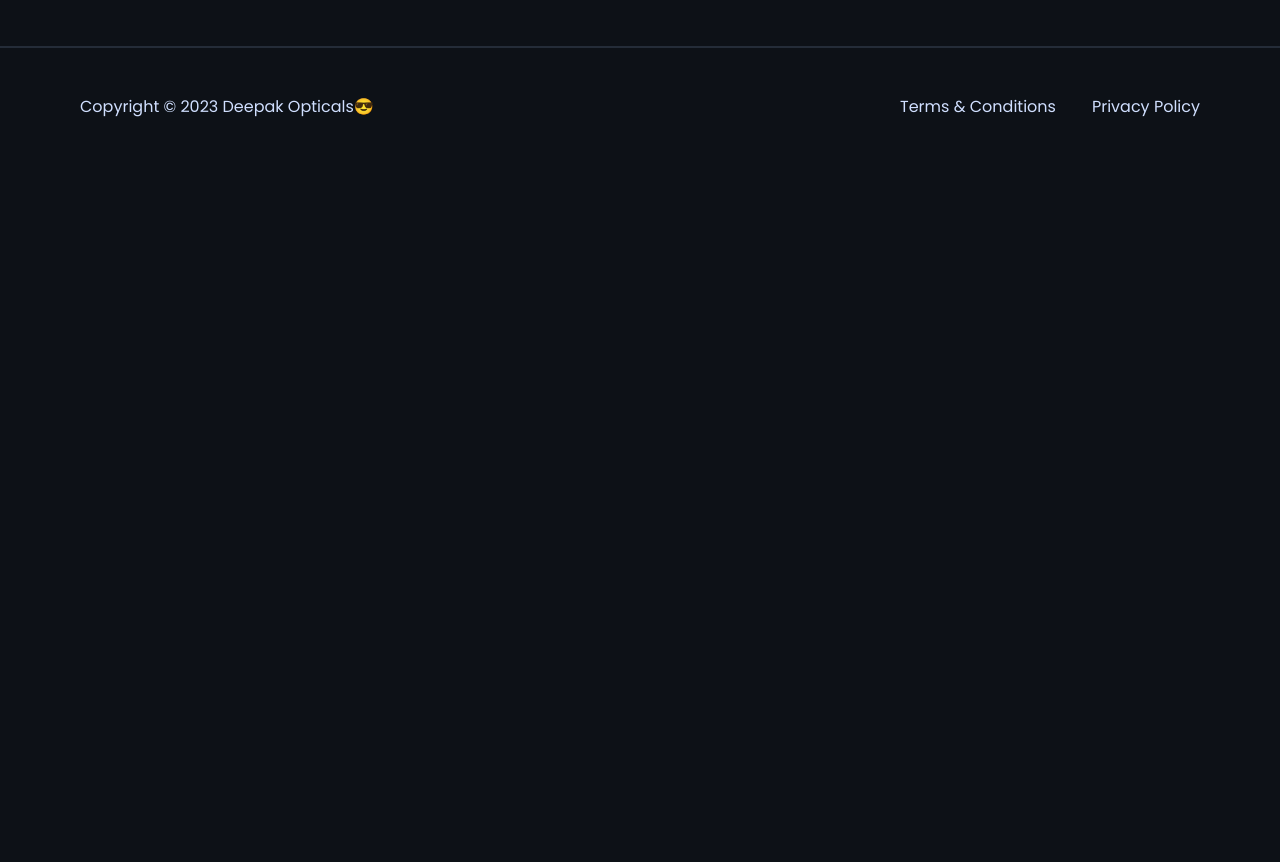
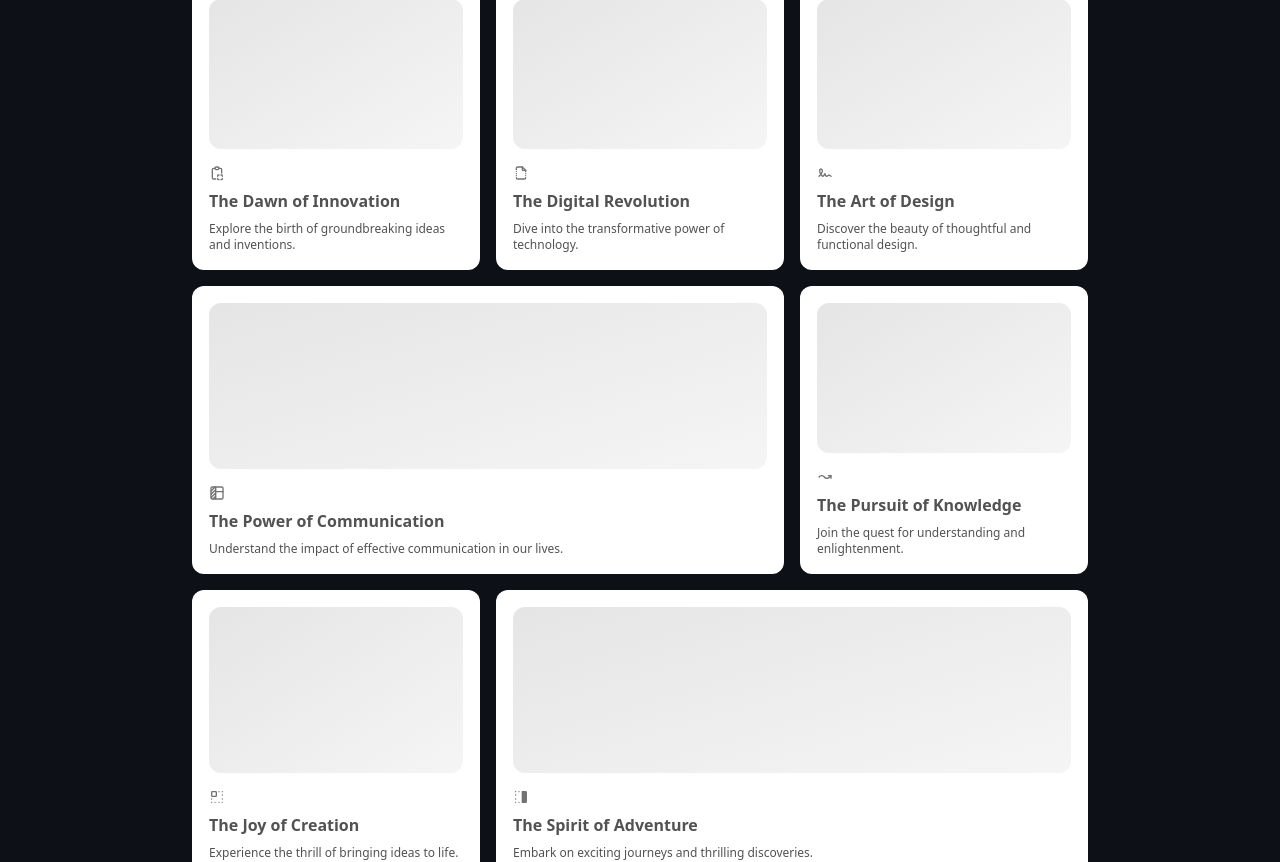
Before and after one commit to kartiksaxena532/OpticalStore, a Next.js app: page / in a window 1280 px wide. Shown: the part 642-1504 px from the top of the page. Before the commit the page ends 808 px from the top, so only its background shows below. Built offline with nearby package versions, Linux system fonts and the light colour scheme.

Commit message:
added new bento

```diff
--- a/app/(root)/(home)/page.tsx
+++ b/app/(root)/(home)/page.tsx
@@ -9,11 +9,13 @@
 import Image from "next/image";
 import Typewriter from '@/components/Joinus'
 import banner from "@/public/banner.jpeg";
+import Bento from "@/components/Bento"
 
 function Page(){
   return (
     <main className='flex-center paddings mx-auto w-full max-screen-2xl flex-col'>
       <Typewriter/>
+      <Bento/>
     </main>
   )
 }
--- /dev/null
+++ b/components/Bento.tsx
@@ -0,0 +1,77 @@
+import { cn } from "@/utils/cn";
+import React from "react";
+import { BentoGrid, BentoGridItem } from "./new/bentogrid";
+import {
+  IconArrowWaveRightUp,
+  IconBoxAlignRightFilled,
+  IconBoxAlignTopLeft,
+  IconClipboardCopy,
+  IconFileBroken,
+  IconSignature,
+  IconTableColumn,
+} from "@tabler/icons-react";
+
+export default function Bento() {
+  return (
+    <BentoGrid className="max-w-4xl mx-auto">
+      {items.map((item, i) => (
+        <BentoGridItem
+          key={i}
+          title={item.title}
+          description={item.description}
+          header={item.header}
+          icon={item.icon}
+          className={i === 3 || i === 6 ? "md:col-span-2" : ""}
+        />
+      ))}
+    </BentoGrid>
+  );
+}
+const Skeleton = () => (
+  <div className="flex flex-1 w-full h-full min-h-[6rem] rounded-xl bg-gradient-to-br from-neutral-200 dark:from-neutral-900 dark:to-neutral-800 to-neutral-100"></div>
+);
+const items = [
+  {
+    title: "The Dawn of Innovation",
+    description: "Explore the birth of groundbreaking ideas and inventions.",
+    header: <Skeleton />,
+    icon: <IconClipboardCopy className="h-4 w-4 text-neutral-500" />,
+  },
+  {
+    title: "The Digital Revolution",
+    description: "Dive into the transformative power of technology.",
+    header: <Skeleton />,
+    icon: <IconFileBroken className="h-4 w-4 text-neutral-500" />,
+  },
+  {
+    title: "The Art of Design",
+    description: "Discover the beauty of thoughtful and functional design.",
+    header: <Skeleton />,
+    icon: <IconSignature className="h-4 w-4 text-neutral-500" />,
+  },
+  {
+    title: "The Power of Communication",
+    description:
+      "Understand the impact of effective communication in our lives.",
+    header: <Skeleton />,
+    icon: <IconTableColumn className="h-4 w-4 text-neutral-500" />,
+  },
+  {
+    title: "The Pursuit of Knowledge",
+    description: "Join the quest for understanding and enlightenment.",
+    header: <Skeleton />,
+    icon: <IconArrowWaveRightUp className="h-4 w-4 text-neutral-500" />,
+  },
+  {
+    title: "The Joy of Creation",
+    description: "Experience the thrill of bringing ideas to life.",
+    header: <Skeleton />,
+    icon: <IconBoxAlignTopLeft className="h-4 w-4 text-neutral-500" />,
+  },
+  {
+    title: "The Spirit of Adventure",
+    description: "Embark on exciting journeys and thrilling discoveries.",
+    header: <Skeleton />,
+    icon: <IconBoxAlignRightFilled className="h-4 w-4 text-neutral-500" />,
+  },
+];
--- /dev/null
+++ b/components/new/bentogrid.tsx
@@ -0,0 +1,54 @@
+import { cn } from "@/utils/cn";
+
+export const BentoGrid = ({
+  className,
+  children,
+}: {
+  className?: string;
+  children?: React.ReactNode;
+}) => {
+  return (
+    <div
+      className={cn(
+        "grid md:auto-rows-[18rem] grid-cols-1 md:grid-cols-3 gap-4 max-w-7xl mx-auto ",
+        className
+      )}
+    >
+      {children}
+    </div>
+  );
+};
+
+export const BentoGridItem = ({
+  className,
+  title,
+  description,
+  header,
+  icon,
+}: {
+  className?: string;
+  title?: string | React.ReactNode;
+  description?: string | React.ReactNode;
+  header?: React.ReactNode;
+  icon?: React.ReactNode;
+}) => {
+  return (
+    <div
+      className={cn(
+        "row-span-1 rounded-xl group/bento hover:shadow-xl transition duration-200 shadow-input dark:shadow-none p-4 dark:bg-black dark:border-white/[0.2] bg-white border border-transparent justify-between flex flex-col space-y-4",
+        className
+      )}
+    >
+      {header}
+      <div className="group-hover/bento:translate-x-2 transition duration-200">
+        {icon}
+        <div className="font-sans font-bold text-neutral-600 dark:text-neutral-200 mb-2 mt-2">
+          {title}
+        </div>
+        <div className="font-sans font-normal text-neutral-600 text-xs dark:text-neutral-300">
+          {description}
+        </div>
+      </div>
+    </div>
+  );
+};
--- a/components/new/typewriter.tsx
+++ b/components/new/typewriter.tsx
@@ -54,7 +54,7 @@
                   initial={{}}
                   key={`char-${index}`}
                   className={cn(
-                    `dark:text-white text-black opacity-0 hidden`,
+                    `dark:text-white text-black opacity-0 `,
                     word.className
                   )}
                 >
```
